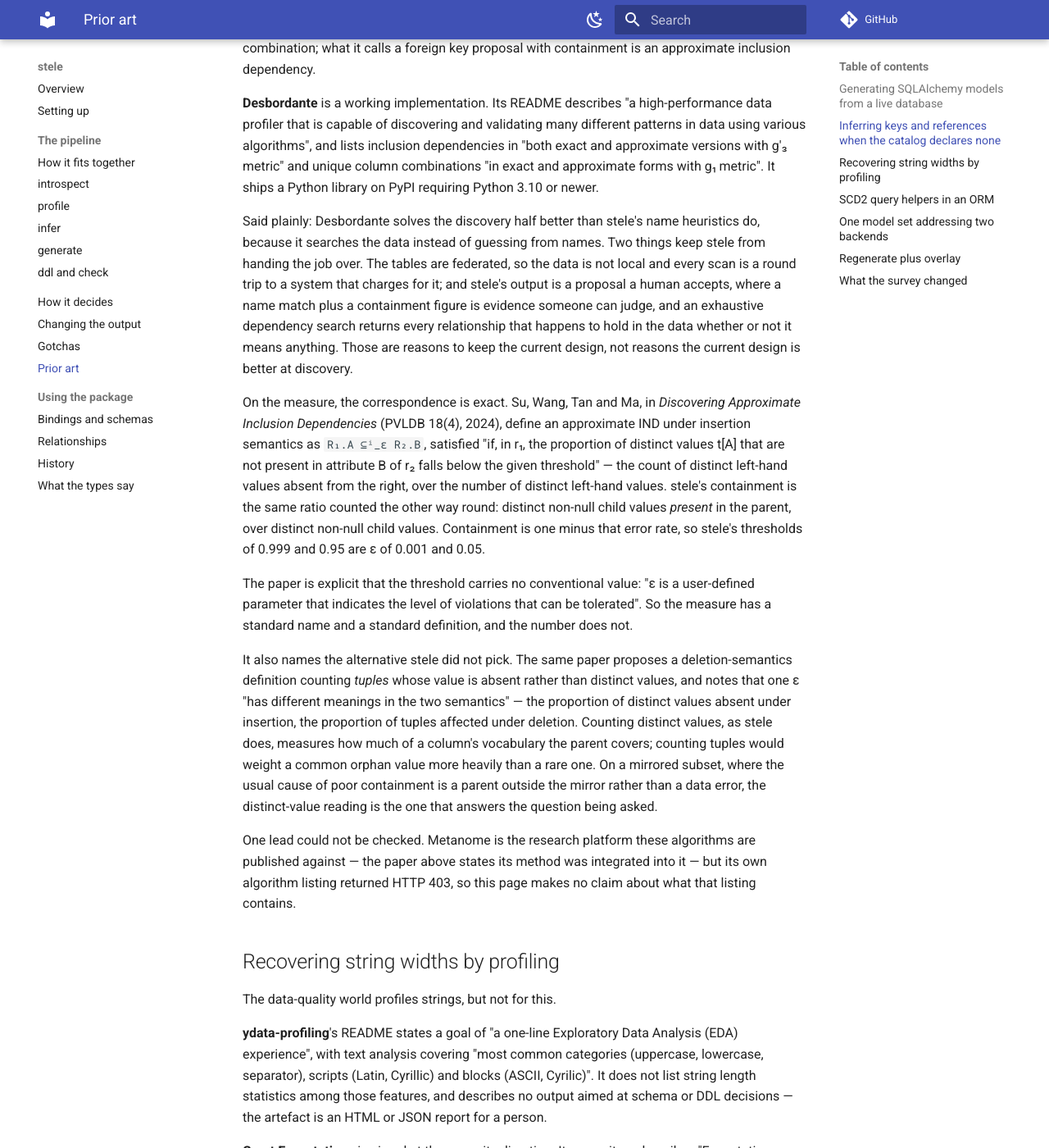
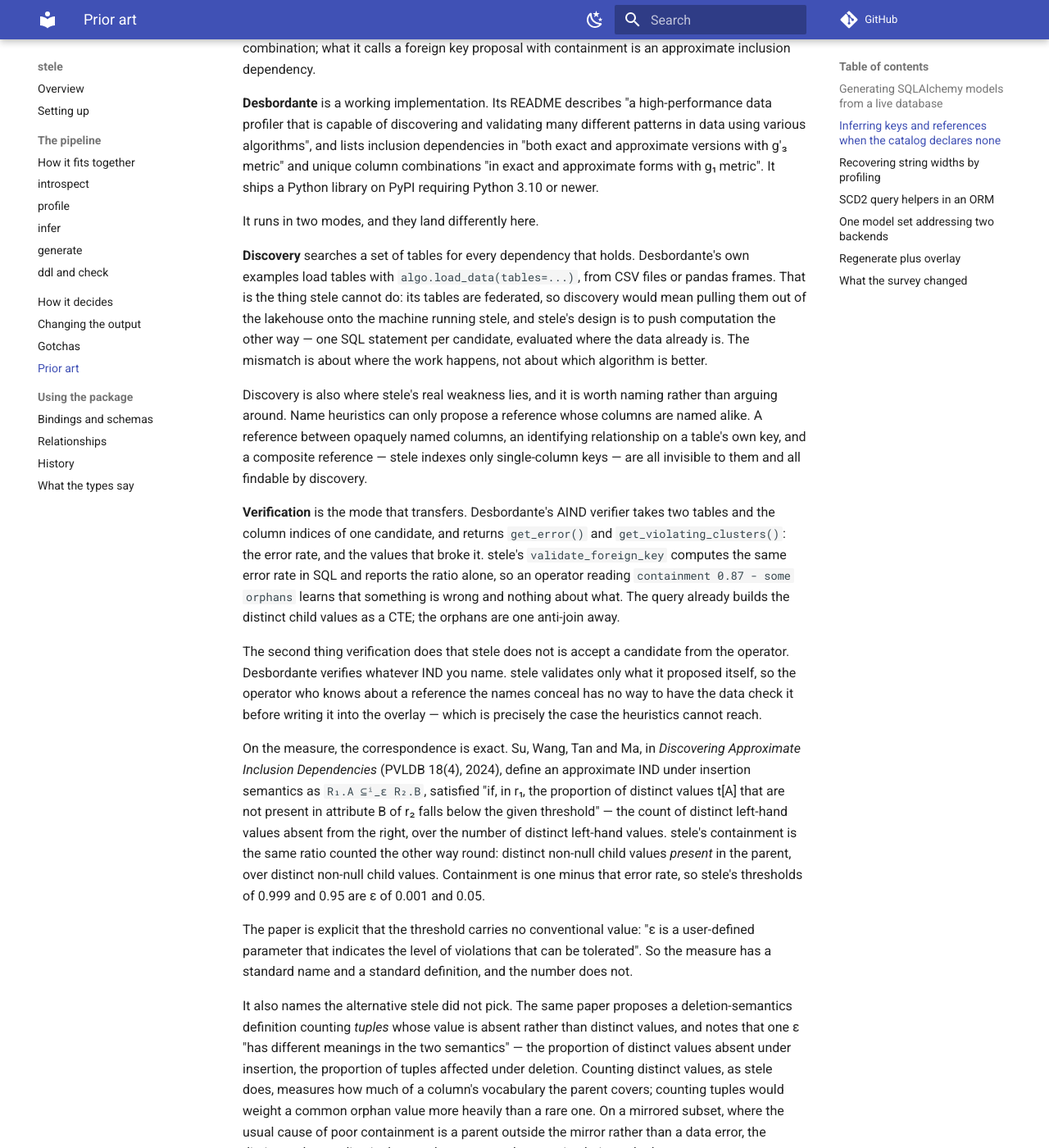
Before and after one commit to dchud/stele, an MkDocs documentation site: the page built from docs/prior-art.md, in a window 1280 px wide and 1400 px high, scrolled down 1256 px. Shown: the whole window at 82% size. Built offline with MkDocs 1.6.1 and Material for MkDocs 9.7.7, drawn with Linux system fonts in a browser that asks for light colours; comment, search, counter and statistics services are not loaded; some of the changed text lies outside the part shown.

Commit message:
docs: separate Desbordante's two modes, and track what verification offers
The Desbordante passage weighed discovery and treated the conclusion as
covering the whole library. It has two modes and they land differently.

Discovery loads tables as CSV or pandas frames, which is the mode that
cannot work here: stele's tables are federated and its design pushes one
SQL statement per candidate to where the data already is. The page now says
that the mismatch is about where the work happens rather than which
algorithm is better, and names the recall gap plainly - name heuristics
cannot see an opaquely named reference, an identifying relationship, or a
composite one, and discovery can.

Verification is the mode that transfers. Desbordante's AIND verifier takes
one candidate and returns the error rate and the violating clusters, and it
verifies whatever candidate the caller names. stele reports the ratio alone
and validates only what it proposed itself. Both gaps are reachable in SQL
from the query stele already runs, and are tracked as bd-45d.

```diff
--- a/docs/prior-art.md
+++ b/docs/prior-art.md
@@ -64,15 +64,39 @@
 g₁ metric". It ships a Python library on PyPI requiring Python 3.10 or
 newer.
 
-Said plainly: Desbordante solves the discovery half better than stele's name
-heuristics do, because it searches the data instead of guessing from names.
-Two things keep stele from handing the job over. The tables are federated,
-so the data is not local and every scan is a round trip to a system that
-charges for it; and stele's output is a proposal a human accepts, where a
-name match plus a containment figure is evidence someone can judge, and an
-exhaustive dependency search returns every relationship that happens to hold
-in the data whether or not it means anything. Those are reasons to keep the
-current design, not reasons the current design is better at discovery.
+It runs in two modes, and they land differently here.
+
+**Discovery** searches a set of tables for every dependency that holds.
+Desbordante's own examples load tables with `algo.load_data(tables=...)`,
+from CSV files or pandas frames. That is the thing stele cannot do: its
+tables are federated, so discovery would mean pulling them out of the
+lakehouse onto the machine running stele, and stele's design is to push
+computation the other way — one SQL statement per candidate, evaluated
+where the data already is. The mismatch is about where the work happens,
+not about which algorithm is better.
+
+Discovery is also where stele's real weakness lies, and it is worth naming
+rather than arguing around. Name heuristics can only propose a reference
+whose columns are named alike. A reference between opaquely named columns,
+an identifying relationship on a table's own key, and a composite reference
+— stele indexes only single-column keys — are all invisible to them and all
+findable by discovery.
+
+**Verification** is the mode that transfers. Desbordante's AIND verifier
+takes two tables and the column indices of one candidate, and returns
+`get_error()` and `get_violating_clusters()`: the error rate, and the values
+that broke it. stele's `validate_foreign_key` computes the same error rate
+in SQL and reports the ratio alone, so an operator reading `containment
+0.87 - some orphans` learns that something is wrong and nothing about what.
+The query already builds the distinct child values as a CTE; the orphans are
+one anti-join away.
+
+The second thing verification does that stele does not is accept a candidate
+from the operator. Desbordante verifies whatever IND you name. stele
+validates only what it proposed itself, so the operator who knows about a
+reference the names conceal has no way to have the data check it before
+writing it into the overlay — which is precisely the case the heuristics
+cannot reach.
 
 On the measure, the correspondence is exact. Su, Wang, Tan and Ma, in
 *Discovering Approximate Inclusion Dependencies* (PVLDB 18(4), 2024), define
@@ -227,9 +251,13 @@
 - `FOR SYSTEM_TIME`'s subclause names are the standard vocabulary for the
   SCD2 read surface, and stele's `as_of` already implements `AS OF`'s exact
   predicate.
-- Desbordante is a real implementation of the discovery problem and is worth
-  understanding before extending the heuristics further, even though the
-  federated setting argues against depending on it.
+- Desbordante's verification mode has two things stele's validation lacks:
+  it reports the values that violate a candidate, not just the error rate,
+  and it verifies a candidate the caller supplies rather than only ones it
+  proposed. Both are reachable in SQL from the query stele already runs, and
+  the second is the only route stele has to a reference its name heuristics
+  cannot see. Its discovery mode does not transfer — it wants the tables
+  local, and stele's are not.
 
 And the thing worth saying plainly: nothing found here does what stele does
 end to end, but that is not a claim to novelty. It is a narrow problem — a
```
Also changed, not shown: 1 other file.
